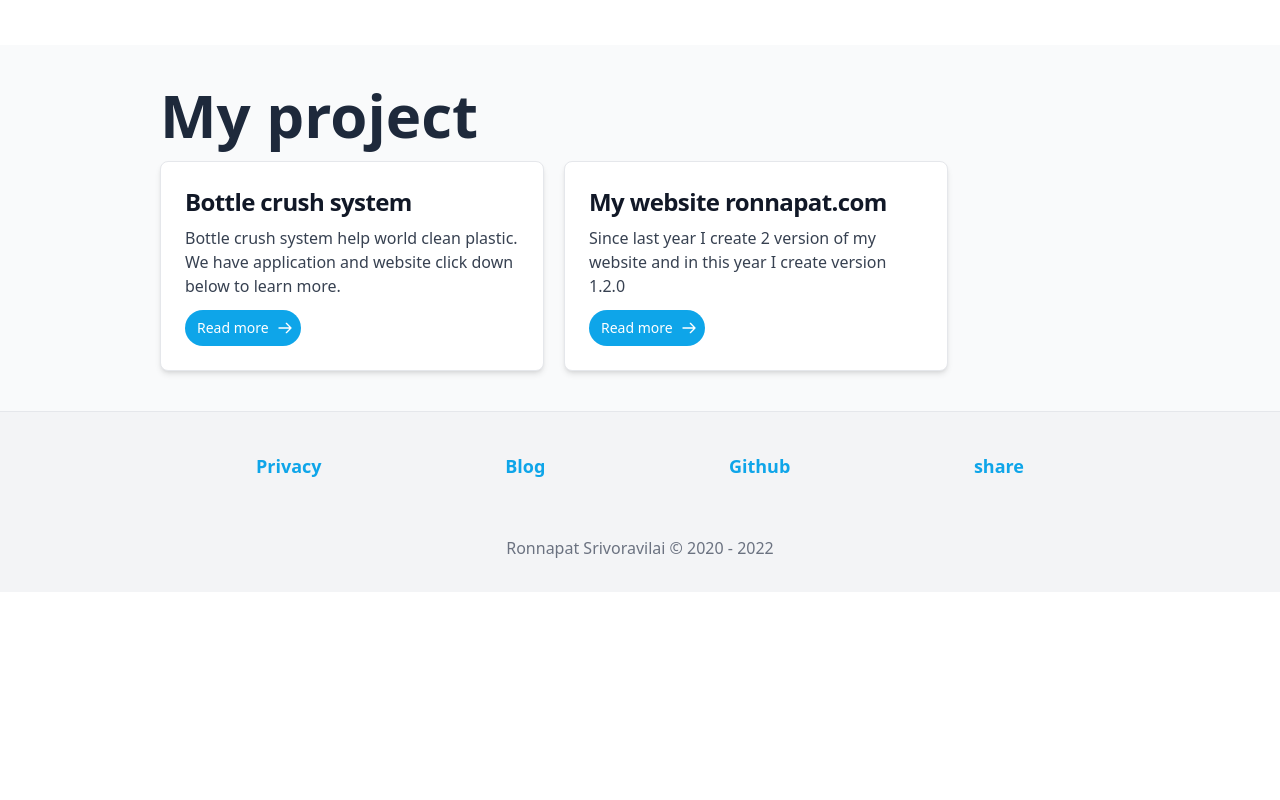
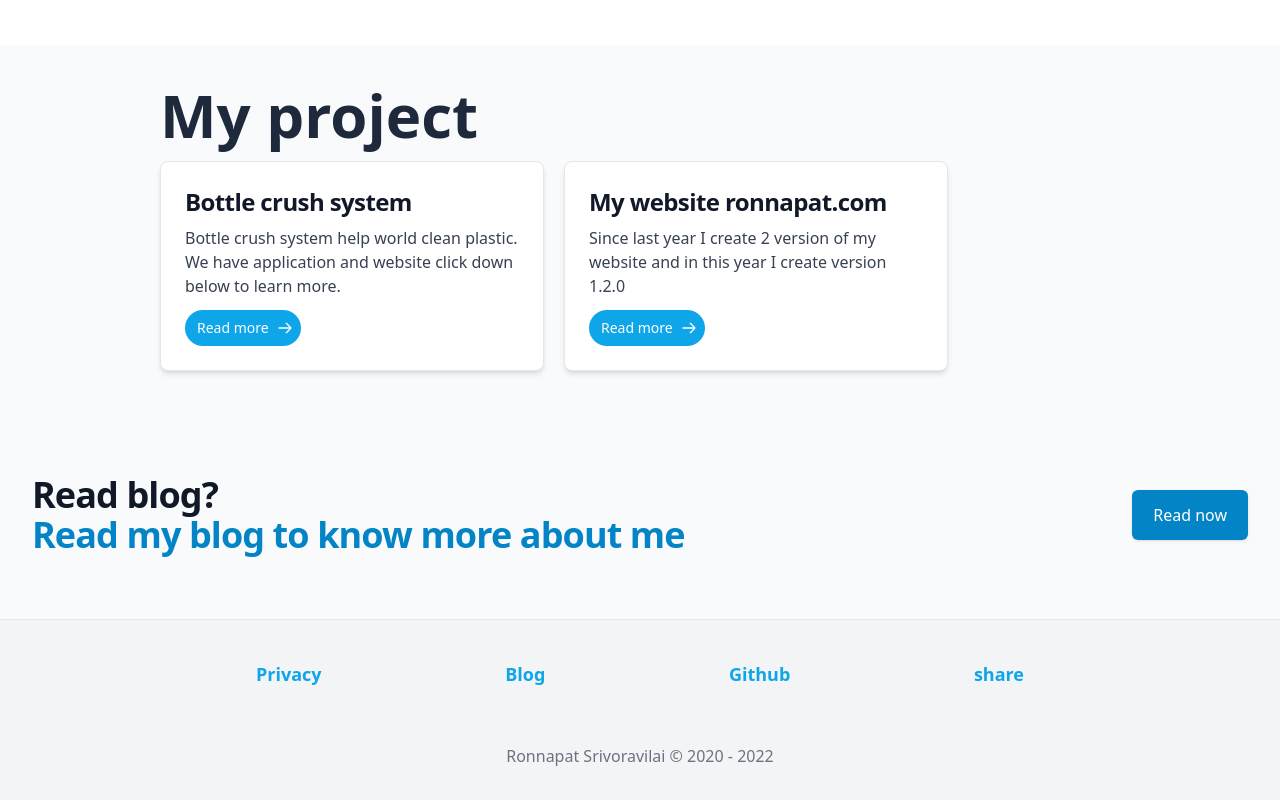
Before and after one commit to ronnapatp/ronnapat.com, a Next.js app: page /en-us in a window 1280 px wide. Shown: the part 1286-2086 px from the top of the page. Before the commit the page ends 1878 px from the top, so only its background shows below. Built offline with nearby package versions, Linux system fonts and the light colour scheme; no server answers.

Commit message:
Add go to blog section

```diff
--- /dev/null
+++ b/components/go-blog.js
@@ -0,0 +1,23 @@
+export default function Example() {
+    return (
+      <div className="bg-gray-50 dark:bg-slate-700">
+        <div className="max-w-7xl mx-auto py-12 px-4 sm:px-6 lg:py-16 lg:px-8 lg:flex lg:items-center lg:justify-between">
+          <h2 className="text-3xl font-extrabold tracking-tight text-gray-900 dark:text-gray-200 sm:text-4xl">
+            <span className="block">Read blog?</span>
+            <span className="block text-sky-600 dark:text-sky-400">Read my blog to know more about me</span>
+          </h2>
+          <div className="mt-8 flex lg:mt-0 lg:flex-shrink-0">
+            <div className="inline-flex rounded-md shadow">
+              <a
+                href="/blog"
+                target='_blank'
+                className="inline-flex items-center justify-center px-5 py-3 border border-transparent text-base font-medium rounded-md text-white bg-sky-600 hover:bg-sky-700 dark:bg-sky-500 dark:text-gray-100 dark:hover:bg-sky-400"
+              >
+                Read now
+              </a>
+            </div>
+          </div>
+        </div>
+      </div>
+    )
+  }
--- a/pages/en-us/index.js
+++ b/pages/en-us/index.js
@@ -4,6 +4,7 @@ import Head from '../../components/meta'
 import Homeabout from "../../components/home-about";
 import Skill from "../../components/skill";
 import Project from '../../components/project'
+import Goblog from '../../components/go-blog'
 import Footer from "../../components/footer"
 import {
     langenus
@@ -22,6 +23,7 @@ export default function Home() {
                 <Skill />
             </center>
             <Project />
+            <Goblog />
             <Footer paht='en-us' />
         </>
     )
```
